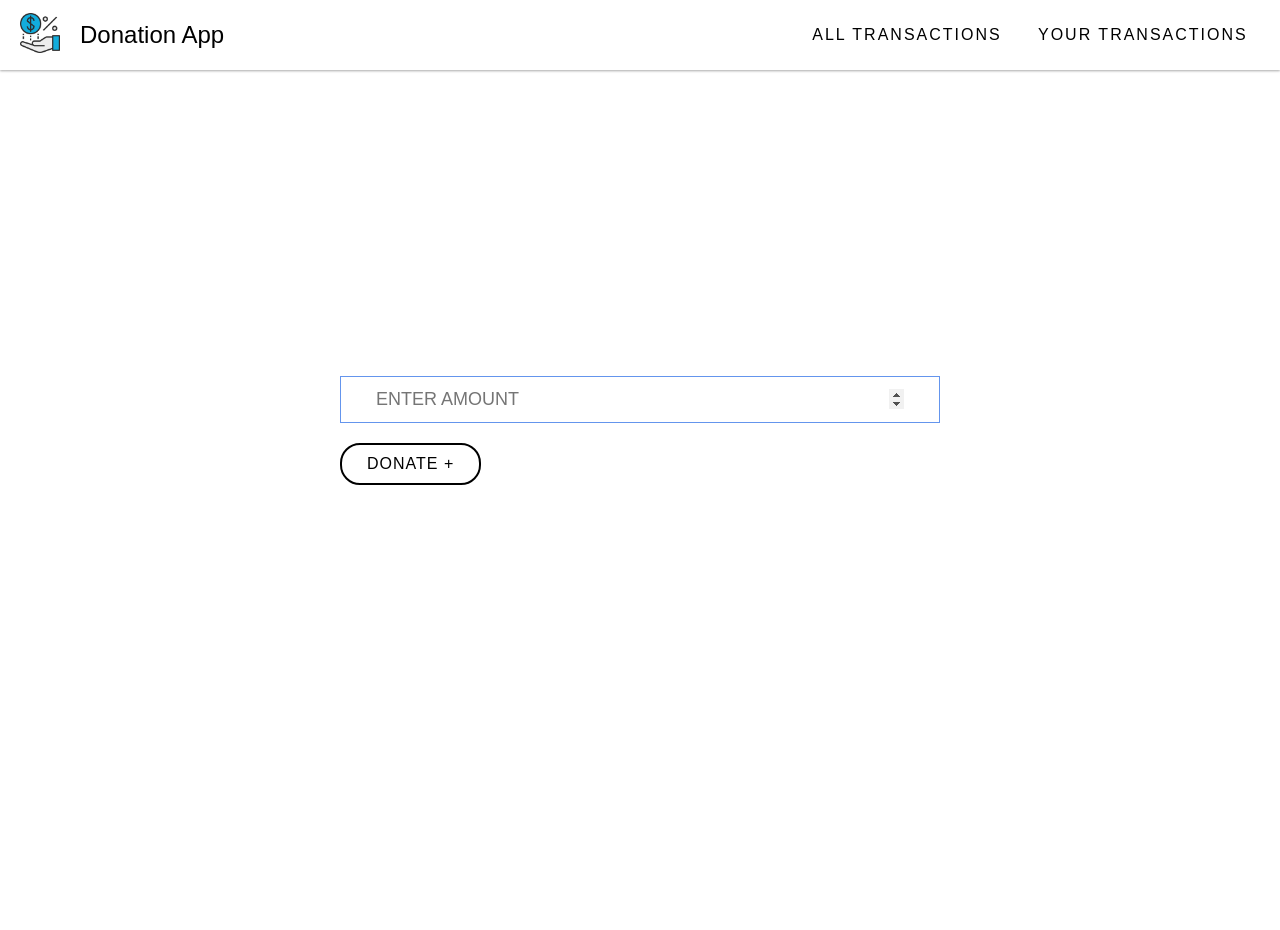
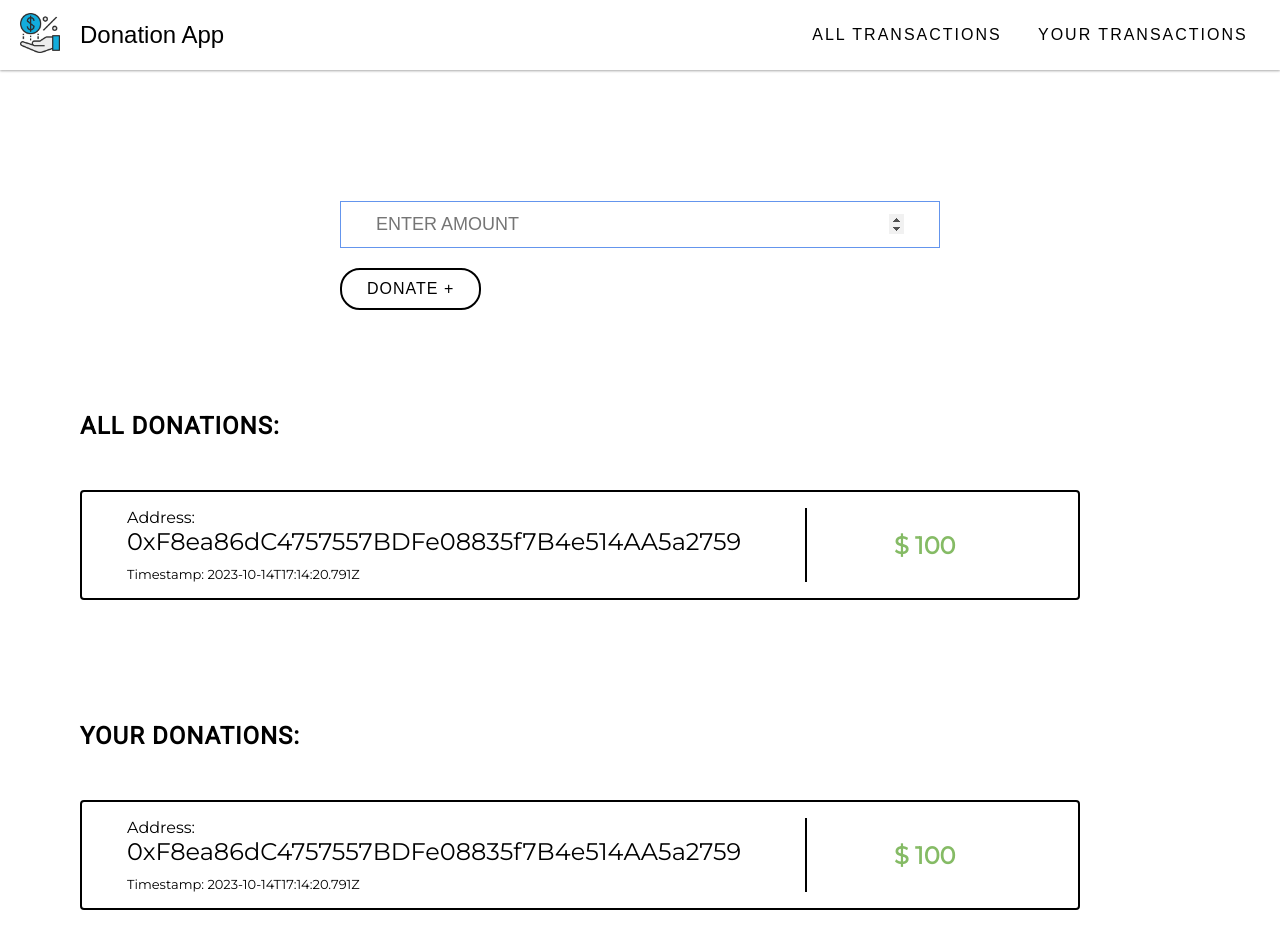
Before and after one commit to jhamadhav/donation-app, a plain HTML site: page index.html in a window 1280 px wide. Before the commit the page ends 800 px from the top, so only its background shows below. Drawn offline with Linux system fonts and the light colour scheme.

Commit message:
donation cards added

```diff
--- a/index.html
+++ b/index.html
@@ -75,6 +75,43 @@
 
     </section>
 
+    <section id="all" class="transactions">
+        <h1>All Donations:</h1>
+
+        <div class="transaction-card">
+            <div class="data">
+                Address:<br>
+                <p class="address">
+                    0xF8ea86dC4757557BDFe08835f7B4e514AA5a2759</p>
+                <p class="time">
+                    2023-10-14T17:14:20.791Z
+                </p>
+            </div>
+            <div class="amount">
+                $ 100
+            </div>
+        </div>
+
+    </section>
+
+    <section id="your" class="transactions">
+        <h1>Your Donations:</h1>
+
+        <div class="transaction-card">
+            <div class="data">
+                Address:<br>
+                <p class="address">
+                    0xF8ea86dC4757557BDFe08835f7B4e514AA5a2759</p>
+                <p class="time">
+                    2023-10-14T17:14:20.791Z
+                </p>
+            </div>
+            <div class="amount">
+                $ 100
+            </div>
+        </div>
+
+    </section>
 
 
 </body>
--- a/styles/main.scss
+++ b/styles/main.scss
@@ -35,10 +35,10 @@
 
  section {
      width: 100%;
-     min-height: 90vh;
+     min-height: 30vh;
      display: flex;
      flex-direction: column;
-     justify-content: center;
+     justify-content: flex-end;
      align-items: center;
      margin-top: 70px;
  }
@@ -84,3 +84,80 @@
          }
      }
  }
+
+ .transactions {
+     align-items: flex-start;
+     padding-left: 80px;
+
+     @include mobile {
+         padding-left: 10px;
+     }
+
+     h1 {
+         font-family: 'Roboto', sans-serif;
+         text-transform: uppercase;
+         letter-spacing: 1px;
+         margin-bottom: 50px;
+     }
+
+     .transaction-card {
+         width: 98%;
+         max-width: 1000px;
+         display: flex;
+         flex-direction: row;
+         justify-content: space-between;
+         align-items: center;
+         padding: 16px 45px;
+         border: 2px solid #000;
+         border-radius: 4px;
+         margin-bottom: 20px;
+
+         @include mobile {
+             padding: 16px 10px;
+         }
+
+         .data {
+             width: 75%;
+             padding-right: 20px;
+             border-right: 2px solid #000;
+
+             @include mobile {
+                 padding-right: 4px;
+             }
+         }
+
+         .amount {
+             width: 25%;
+             padding-left: 10px;
+             font-weight: bold;
+             font-size: x-large;
+             color: #85bb65;
+             text-align: center;
+
+             @include mobile {
+                 font-size: large;
+             }
+         }
+
+         .address {
+             width: 95%;
+             margin-bottom: 10px;
+             font-size: x-large;
+             white-space: nowrap;
+             overflow: hidden;
+             text-overflow: ellipsis;
+
+             @include mobile {
+                 font-size: large;
+             }
+         }
+
+         .time {
+             font-size: small;
+
+             &::before {
+                 content: "Timestamp: ";
+             }
+         }
+     }
+ }
```
Also changed, not shown: styles/main.min.css, 1 other file.
